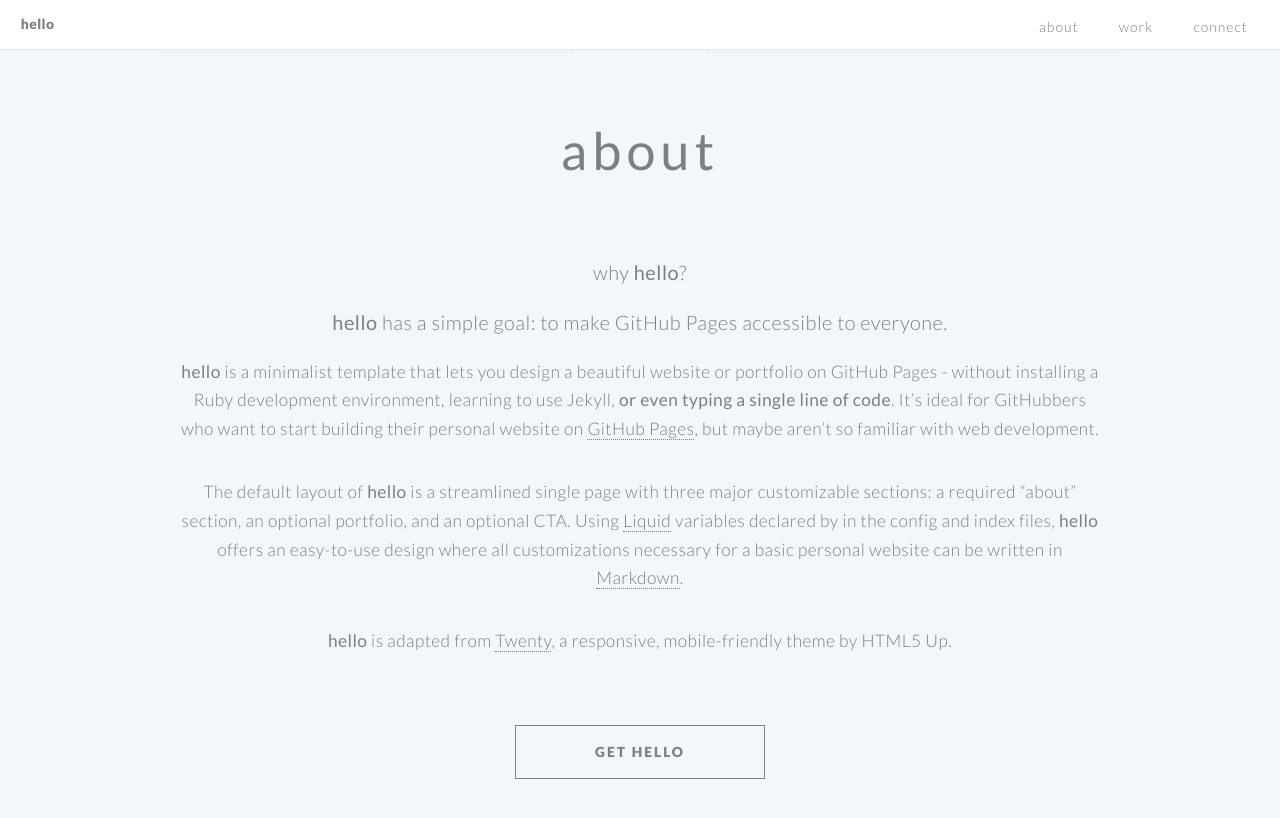
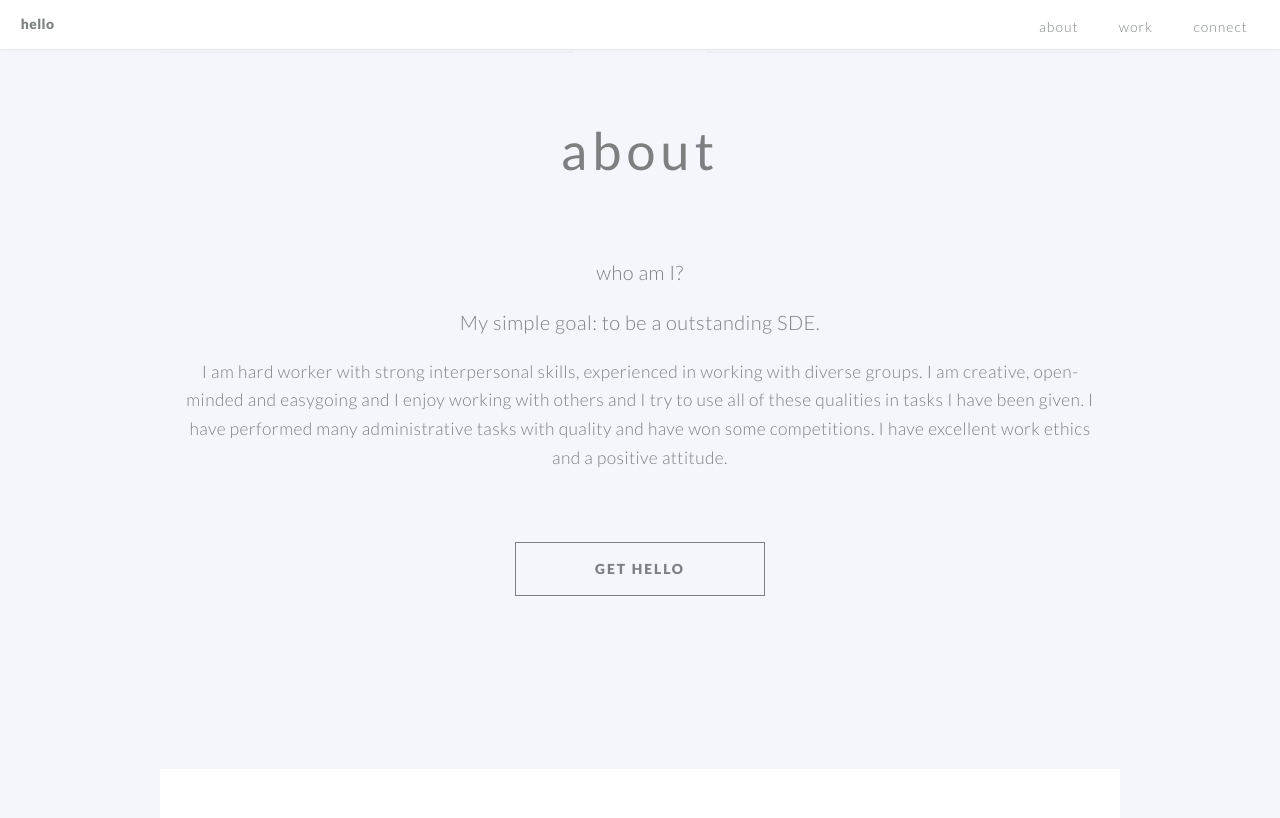
Before and after one commit to fanchenjie/fanchenjie.github.io, a Jekyll site: the page built from index.md, in a window 1280 px wide and 900 px high, scrolled down 611 px. Shown: the top 818 px of the window. Built offline with Jekyll 4.4.1, drawn with Linux system fonts in a browser that asks for light colours.

Commit message:
updated about

```diff
--- a/index.md
+++ b/index.md
@@ -42,16 +42,8 @@ cta_button_label: contact # the label on the button
 
 ---
 [//]: # (write a bit about yourself here)
-### why **hello**?
+### who am I?
 
-### **hello** has a simple goal: to make GitHub Pages accessible to everyone.
+### My simple goal: to be a outstanding SDE.
 
-**hello** is a minimalist template that lets you design a beautiful website or portfolio on GitHub Pages - without installing a Ruby
-development environment, learning to use Jekyll, **or even typing a single line of code**. It's ideal for GitHubbers
-who want to start building their personal website on [GitHub Pages](https://pages.github.com/), but maybe aren't so familiar with web development.
-
-
-The default layout of **hello** is a streamlined single page with three major customizable sections: a required "about" section, an optional portfolio, and an optional CTA. Using [Liquid](https://shopify.github.io/liquid/) variables declared by in the config and index files, **hello** offers an easy-to-use design where all customizations necessary for a basic personal website can be written in [Markdown](https://www.markdownguide.org/basic-syntax/).
-
-
-**hello** is adapted from [Twenty](https://html5up.net/twenty), a responsive, mobile-friendly theme by HTML5 Up.
+I am hard worker with strong interpersonal skills, experienced in working with diverse groups. I am creative, open-minded and easygoing and I enjoy working with others and I try to use all of these qualities in tasks I have been given. I have performed many administrative tasks with quality and have won some competitions. I have excellent work ethics and a positive attitude.
```
Also changed, not shown: 1 other file.
